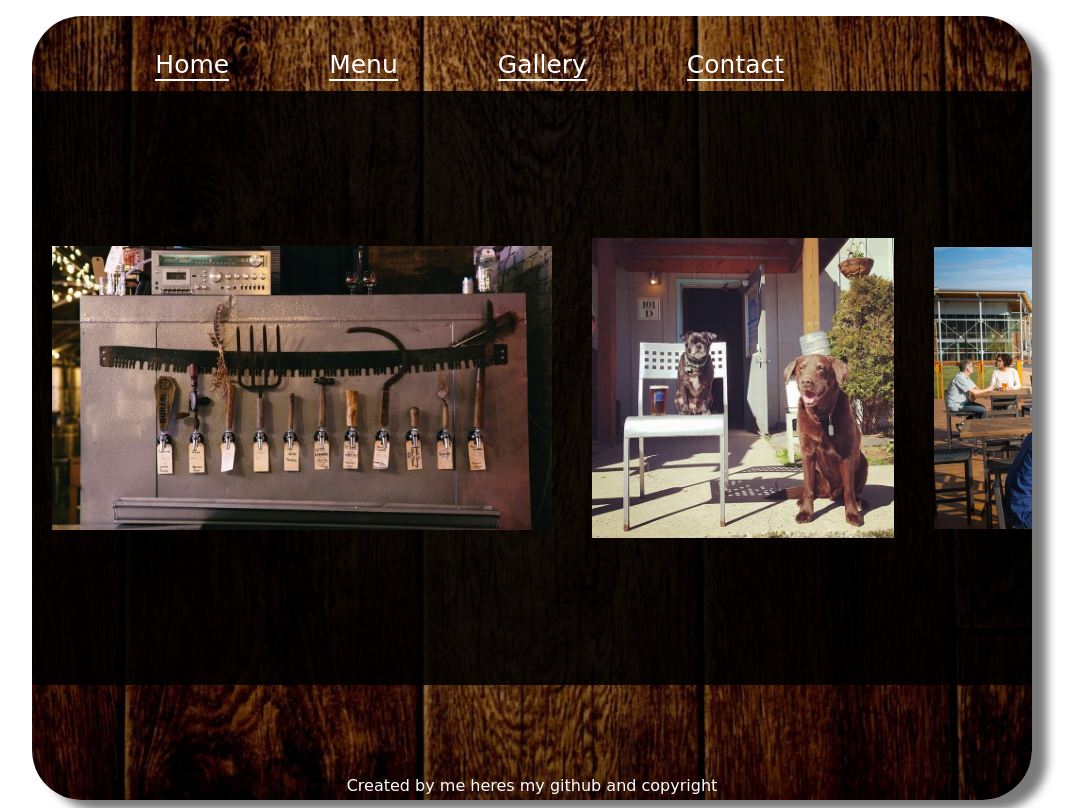
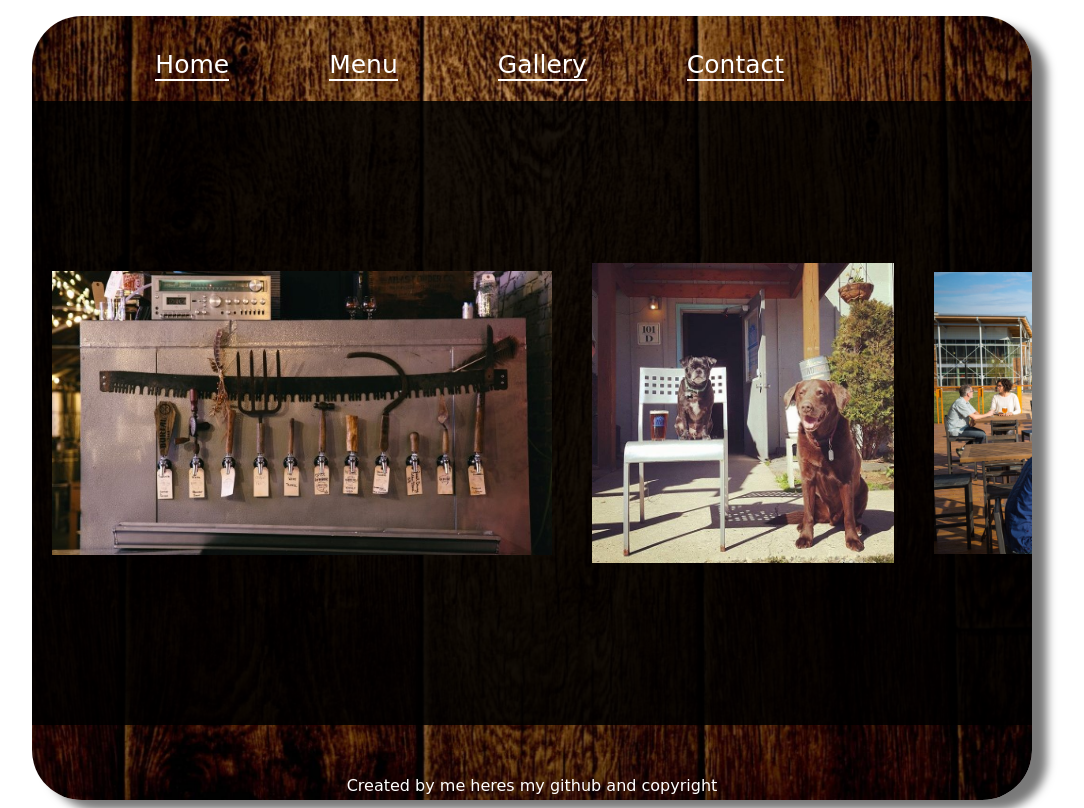
Before and after one commit to enPlace/top-restaurant-page, a plain HTML site: page src/gallery-images/index.html in a window 1280 px wide. Shown: the whole page, without its empty margins (116-1200 px from the left). Drawn offline with Linux system fonts and the light colour scheme; files that its build step writes are made by us from their sources; files whose address does not match are found by name; a web font is replaced by a local one.

Commit message:
gallery centering

```diff
--- a/src/style.css
+++ b/src/style.css
@@ -161,8 +161,8 @@
 }
 .gallery.active{
     display:flex;
-    margin-top: 10px;
-    margin-bottom: 50px;
+    margin-top: 20px;
+    margin-bottom: 10px;
     align-items: center;
     justify-content: start;
 
```
